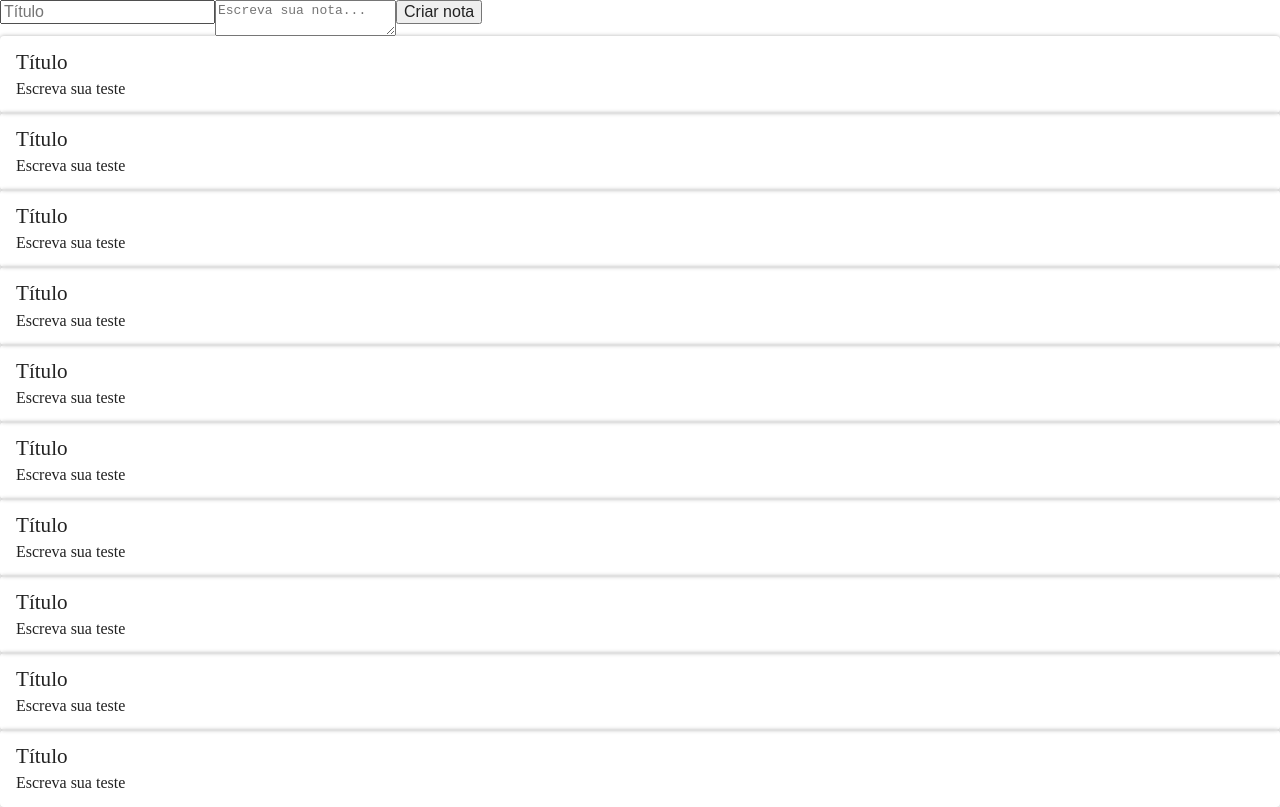
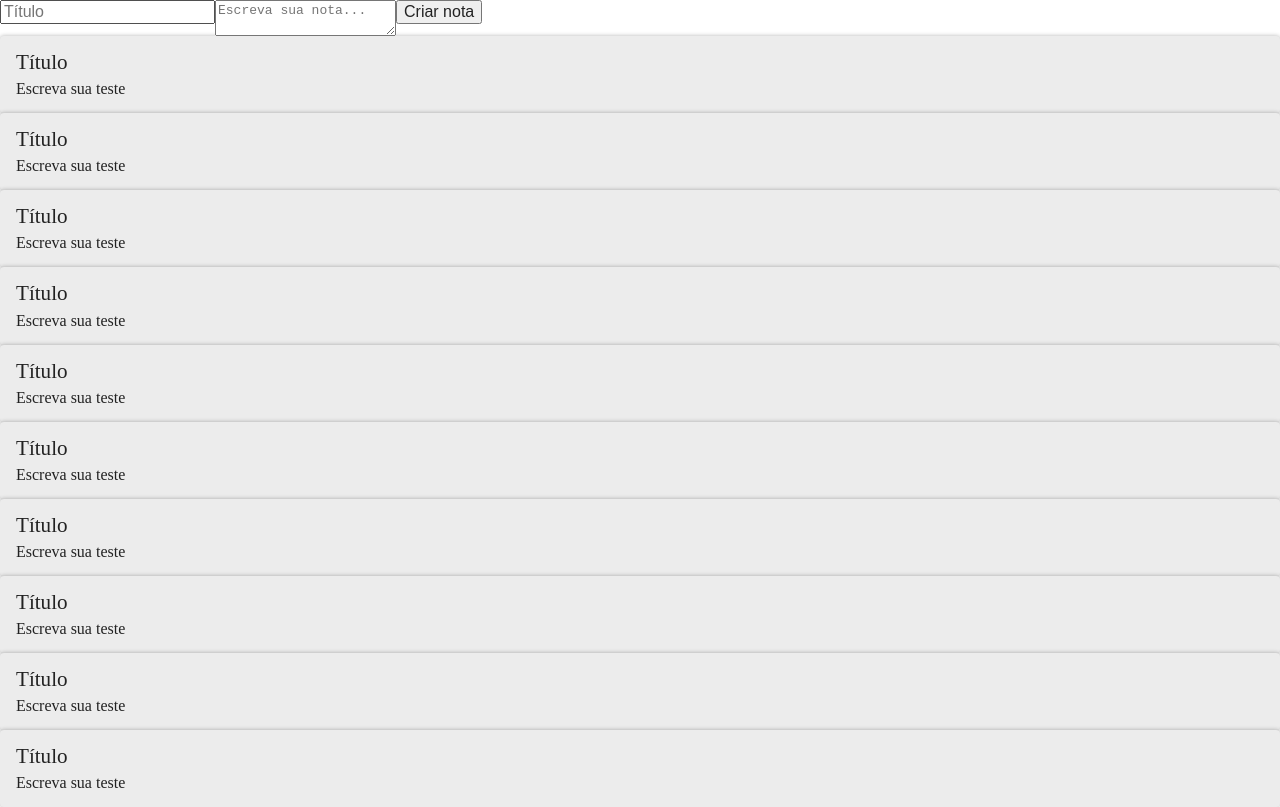
Before and after one commit to vmussato/ceep, a React (Create React App) app: page / in a window 1280 px wide. Built offline with nearby package versions, Linux system fonts and the light colour scheme; the HTML template or start-up script is replaced by a standard one.

Commit message:
Adding css

```diff
--- a/src/App.js
+++ b/src/App.js
@@ -1,6 +1,7 @@
 import React, { Component } from 'react';
 import ListaDeNotas from './components/listaDeNotas';
 import FormularioCadastro from './components/formularioCadastro';
+import './assets/App.css';
 import './assets/index.css';
 
 class App extends Component {
--- /dev/null
+++ b/src/assets/App.css
@@ -0,0 +1,11 @@
+.conteudo {
+  display: flex;
+}
+
+:root {
+  --primaria: #58a4b0;
+  --secundaria: #373f51;
+  --secundaria-ativa: #cccccc;
+  --fundo: #ffffff;
+  --fundo-detalhes: #ececec;
+}
```
